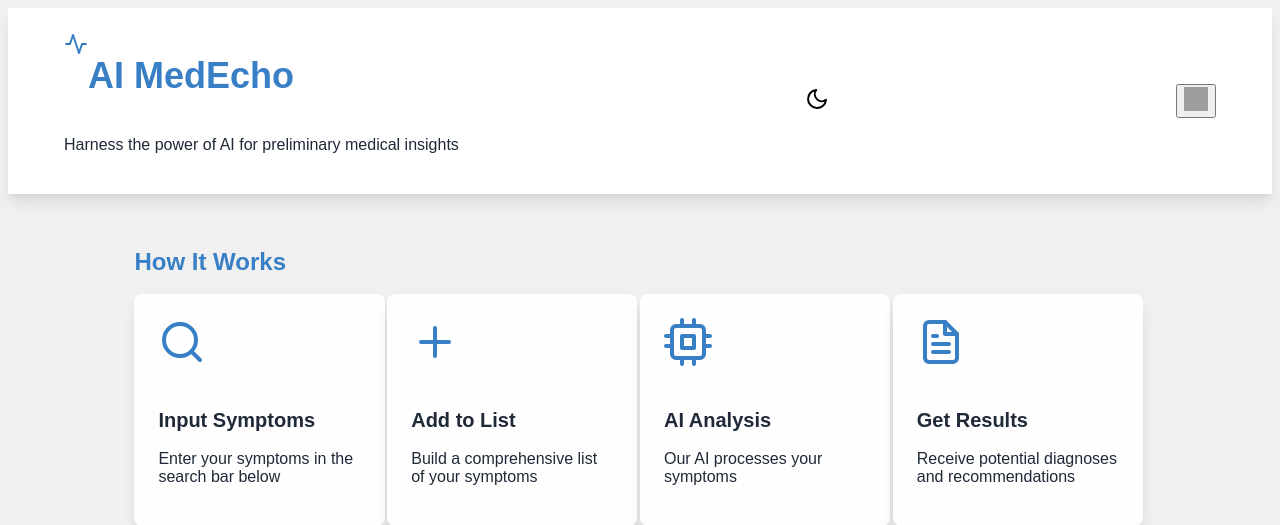
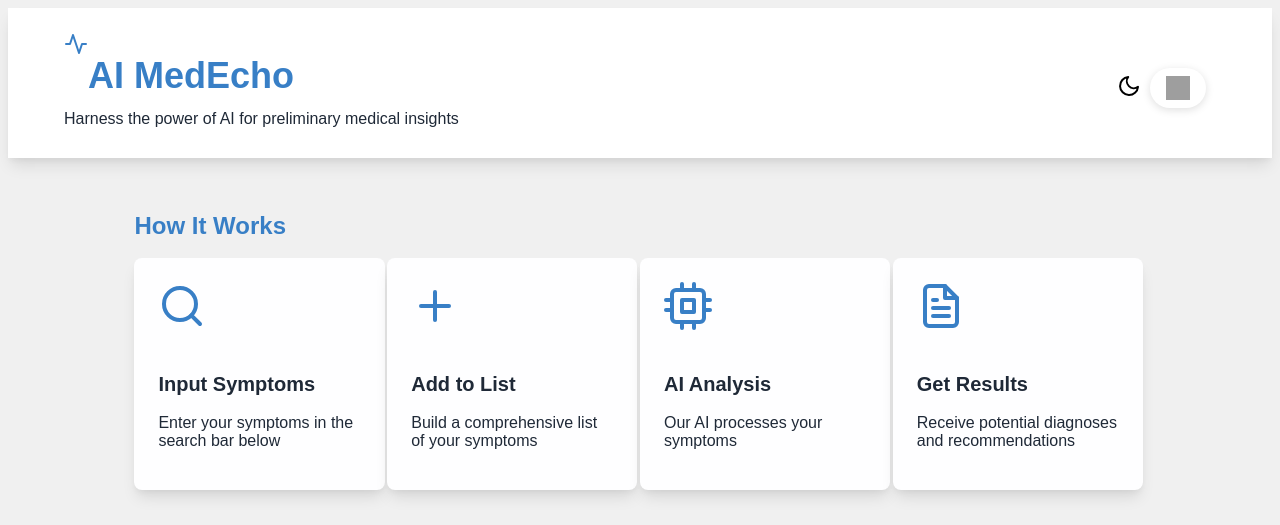
Before and after one commit to DNSINED/MedEcho, a Django app: page /symptom-checker/ in a window 1280 px wide. Shown: the top 525 px of the page. Run offline with Django 5.2, Linux system fonts and the light colour scheme; parts of the project's set-up code (start-up, migrations or seed data) failed here and were passed over; grey boxes are pictures that could not be loaded.

Commit message:
Add files via upload

```diff
--- a/ai_app/static/css/styles.css
+++ b/ai_app/static/css/styles.css
@@ -31,6 +31,11 @@ body {
 
 header {
     background-color: var(--header-bg);
+    height: 150px;
+}
+
+.power{
+    margin-top: -10px;
 }
 
 #work{
@@ -49,6 +54,24 @@ header {
     justify-content: flex-start;
     flex-wrap: wrap;
     background-color: #fefeff;
+}
+
+.icon-button{
+    border-radius: 2rem;
+    background-color: #387fc600;
+    margin-right: 10px;
+    display: flex;
+    gap: 0.5rem;
+    text-decoration: none;
+    padding: 0.5rem 1rem;
+    cursor: pointer;
+    box-shadow: 0 2px 8px rgba(0, 0, 0, 0.13);
+    border:none;
+    outline: no;
+}
+
+.dark-mode .icon-button{
+    border-color: white;
 }
 
 .ask>p{
@@ -233,6 +256,7 @@ input[type="text"] {
     display: none;
 }
 
+
 button {
     cursor: pointer;
     font-size: 1rem;
@@ -242,6 +266,7 @@ button {
     background: none;
     border: none;
     color: var(--text-color);
+    margin-right: -650px;
 }
 
 #add-symptom {
@@ -254,8 +279,8 @@ button {
 }
 
 #symptom-input {
-    padding: 0.5rem; /* Отступ внутри поля */
-    box-sizing: border-box; /* Учитывает границы и отступы в общей ширине */
+    padding: 0.5rem;
+    box-sizing: border-box;
     width: 100%;
     border: 1px solid #d1d5db;
     border-radius: 0.375rem;
```
Also changed, not shown: ai_app/static/css/styleindex.css (+4 -9 lines).
